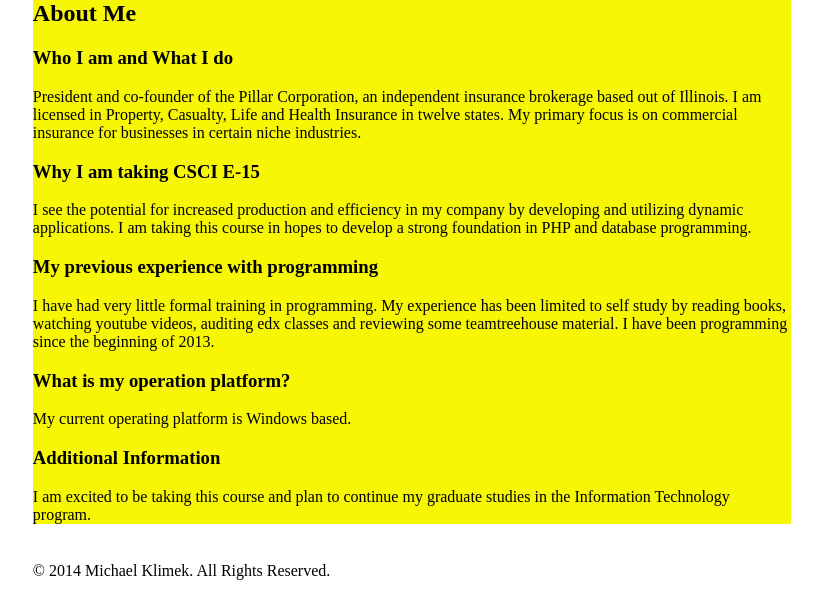
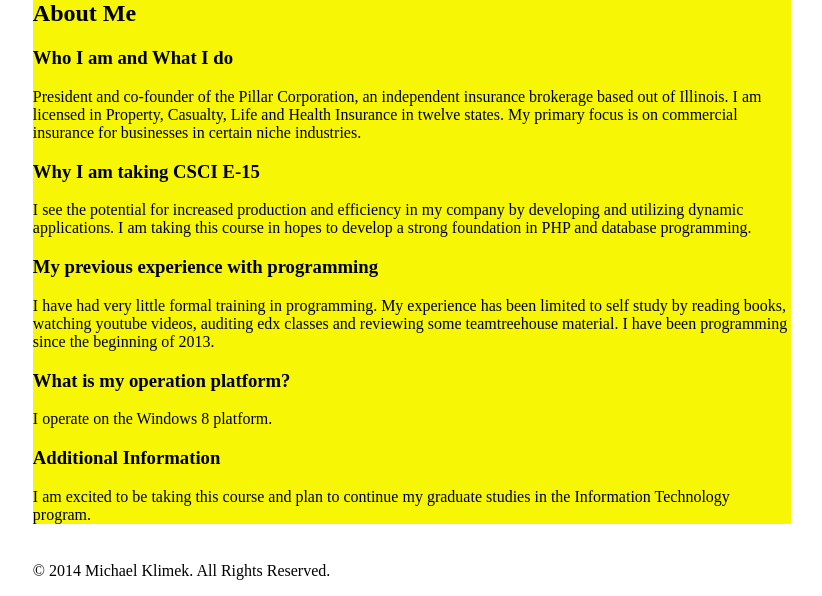
Before and after one commit to michaelklimek/p1, a PHP site: page / in a window 1280 px wide. Shown: the part 361-957 px from the top of the page, without its empty margins (228-1050 px from the left). Run offline with PHP 8.4, Linux system fonts and the light colour scheme.

Commit message:
Corrected answer on index.php

```diff
--- a/index.php
+++ b/index.php
@@ -45,7 +45,7 @@
 		</div>
 		<div>
 			<h3>What is my operation platform?</h3>
-			<p>My current operating platform is Windows based.</p>
+			<p>I operate on the Windows 8 platform.</p>
 		</div>
 		<div>
 			<h3>Additional Information</h3>
```
